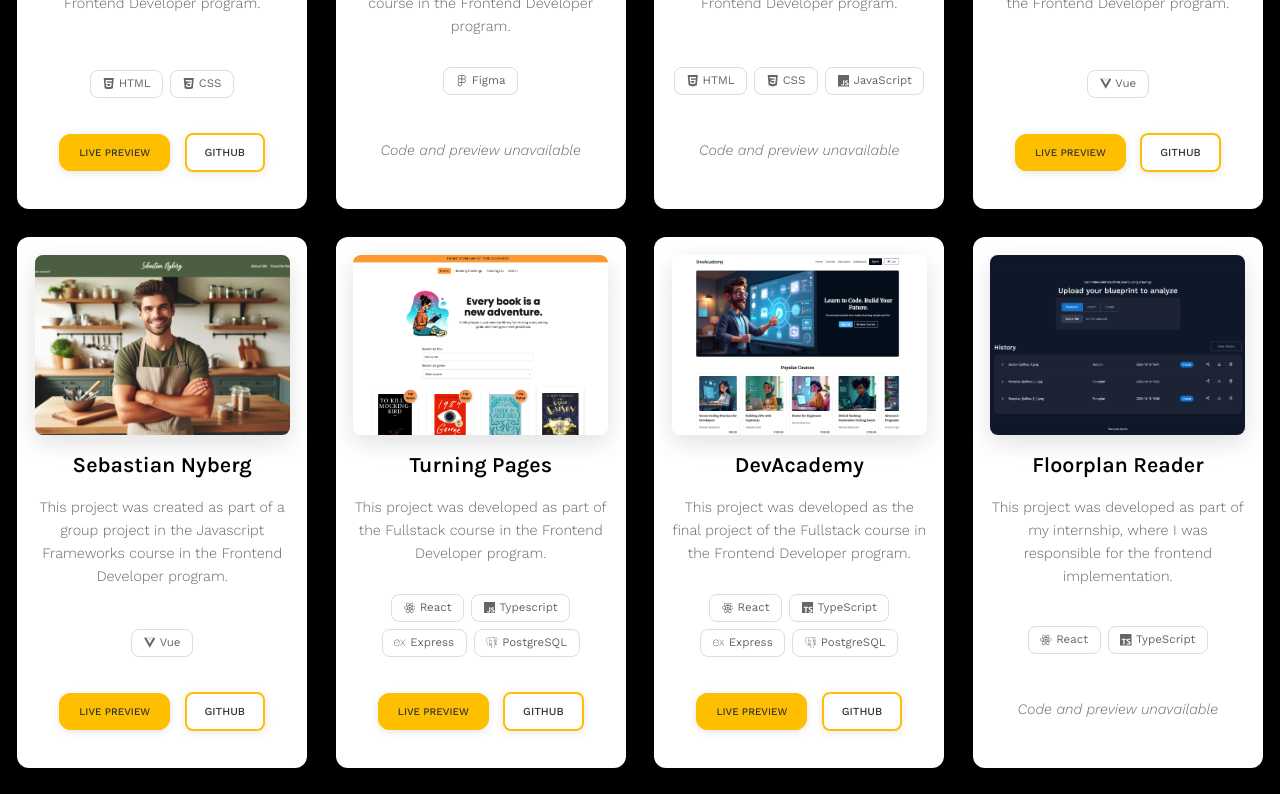
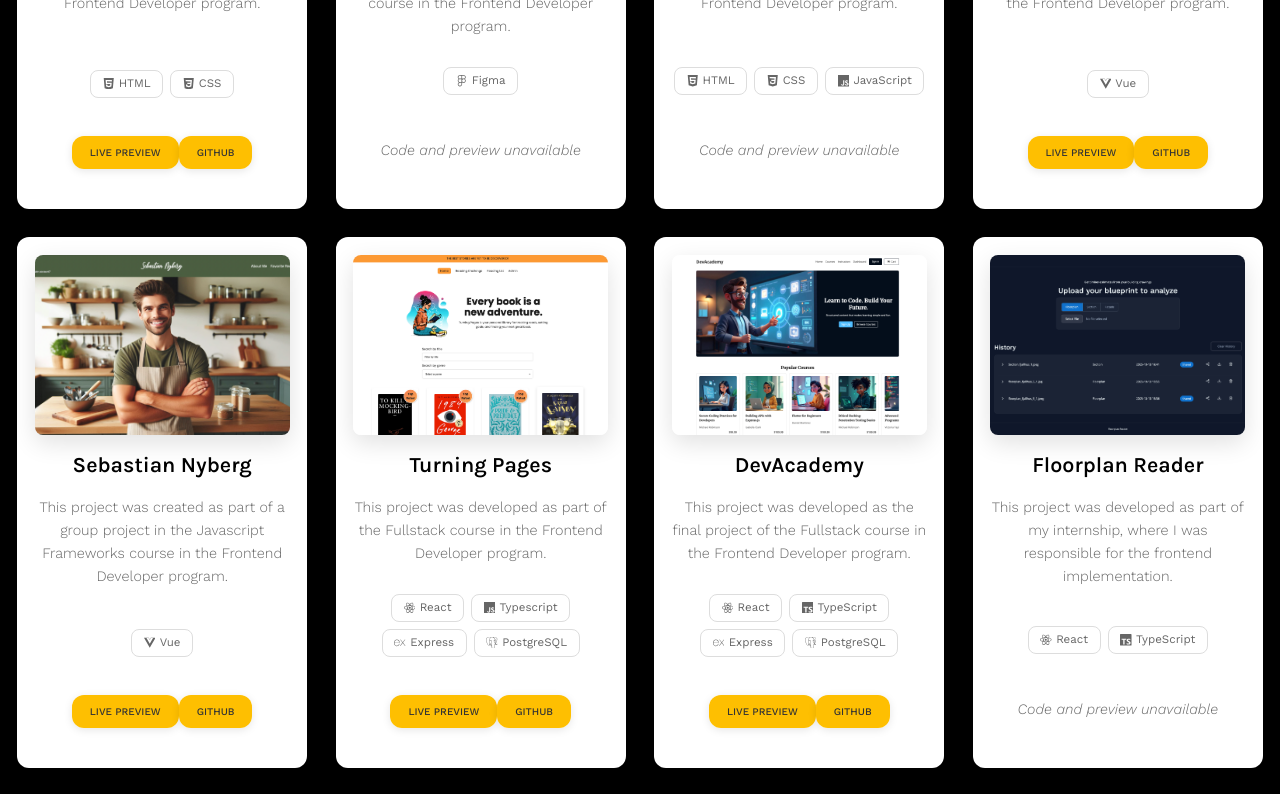
Before and after one commit to lindajensen/portfolio-v2, a React (Vite) app: page / in a window 1280 px wide. Shown: the part 1380-2174 px from the top of the page. Built offline with nearby package versions, Linux system fonts and the light colour scheme.

Commit message:
Fix projects button styling

```diff
--- a/src/index.css
+++ b/src/index.css
@@ -359,12 +359,13 @@ span {
   cursor: pointer;
 }
 
-.projects__button:first-of-type {
+.projects__button.primary {
   margin-right: 1rem;
+  background-color: var(--primary-button-color);
   border: 2px solid var(--primary-button-color);
 }
 
-.projects__button:last-of-type {
+.projects__button.secondary {
   background-color: transparent;
   border: 2px solid var(--primary-button-color);
   border-radius: 8px;
```
